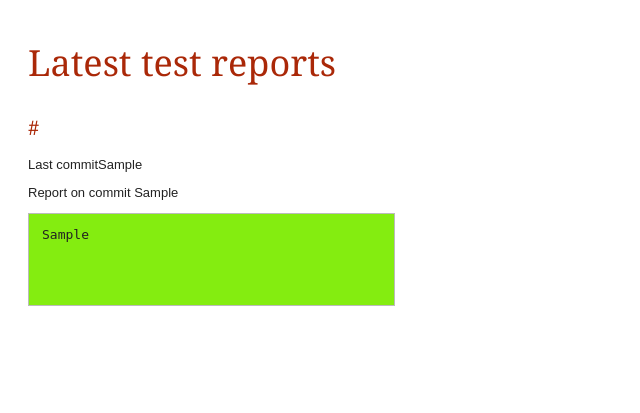
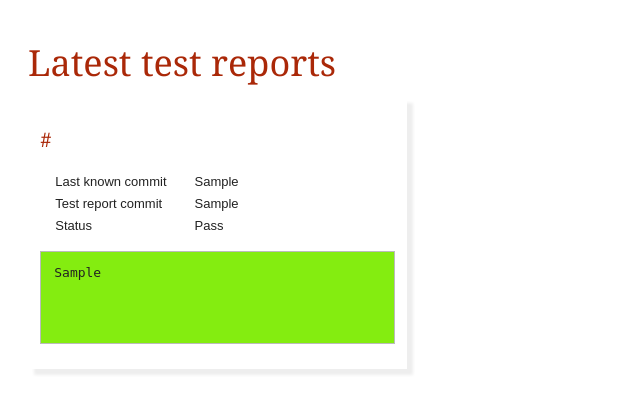
Before and after one commit to batiste/django-continuous-integration, a Django app: page / in a window 1280 px wide. Shown: the top 413 px of the page, without its empty margins (0-640 px from the left). Run offline with Django 3.2, Linux system fonts and the light colour scheme; tables that the repository leaves empty hold one stand-in row (values such as "Sample post"); some libraries are stand-ins or nearby versions.

```diff
--- a/djintegration/commands.py
+++ b/djintegration/commands.py
@@ -69,11 +69,11 @@ class GitBackend(RepoBackend):
             return log.split('\n')[0].split(' ')[1]
         return with_dir(self.dirname(), _commit)
 
-def make_report():
+def make_test_reports():
 
     for repo in Repository.objects.all():
         if repo.type == 'git':
+            print "Making test report for %s" % repo.url
             backend = GitBackend(repo)
             backend.create()
             backend.update()
-            print repo.url
--- a/djintegration/models.py
+++ b/djintegration/models.py
@@ -44,7 +44,8 @@ class TestReport(models.Model):
     result = models.TextField(blank=True)
 
     def fail(self):
-        return result.find('Error') or result.find('Failure')
+        return (self.result.find('Error') != -1 or
+            self.result.find('Failure') != -1)
 
     class Meta:
         verbose_name = _('Test report')
--- a/djintegration/templates/djintegration/latest_reports.html
+++ b/djintegration/templates/djintegration/latest_reports.html
@@ -22,8 +22,12 @@
     }
 
     .repository {
-        width:30%;
+        width:29%;
+        margin-right:2%;
         float:left;
+        -webkit-box-shadow: 6px 6px 3px #eee;
+        -moz-box-shadow: 6px 6px 3px #eee;
+        padding:1%;
     }
 
     .report pre {
@@ -38,6 +42,8 @@
         height:5em;
     }
 
+    td { padding:0.2em 1em; }
+
     pre.fail {
         background-color:#f99;
     }
@@ -49,10 +55,14 @@
 {% for repo in repos %}
 <div class="repository">
         <h2>{{ repo.url }}</h2>
-        <tr><td>Last commit</td><td>{{ repo.last_commit }}</td></tr>
-        <p>Report on commit {{ repo.last_test_report.commit }}</p>
+        <table>
+        <tr><td>Last known commit</td><td>{{ repo.last_commit }}</td></tr>
+        <tr><td>Test report commit</td><td>{{ repo.last_test_report.commit }}</td></tr>
+        <tr><td>Status</td><td>{% if repo.last_test_report.fail %}Fail{% else %}Pass{% endif%}</td></tr>
+        </table>
+
         <div class="report collapsed">
-            <pre {% if repo.last_test_report.faile %}class="fail"{% endif%}>{{ repo.last_test_report.result }}</pre>
+            <pre {% if repo.last_test_report.fail %}class="fail"{% endif%}>{{ repo.last_test_report.result }}</pre>
         </div>
 </div>
 {% endfor %}
```
Also changed, not shown: djintegration/management/commands/maketestreports.py (added, +12 -0 lines), djintegration/management/__init__.py (added), djintegration/management/commands/__init__.py (added), testproj/djintegration.db (deleted), 2 other files.
